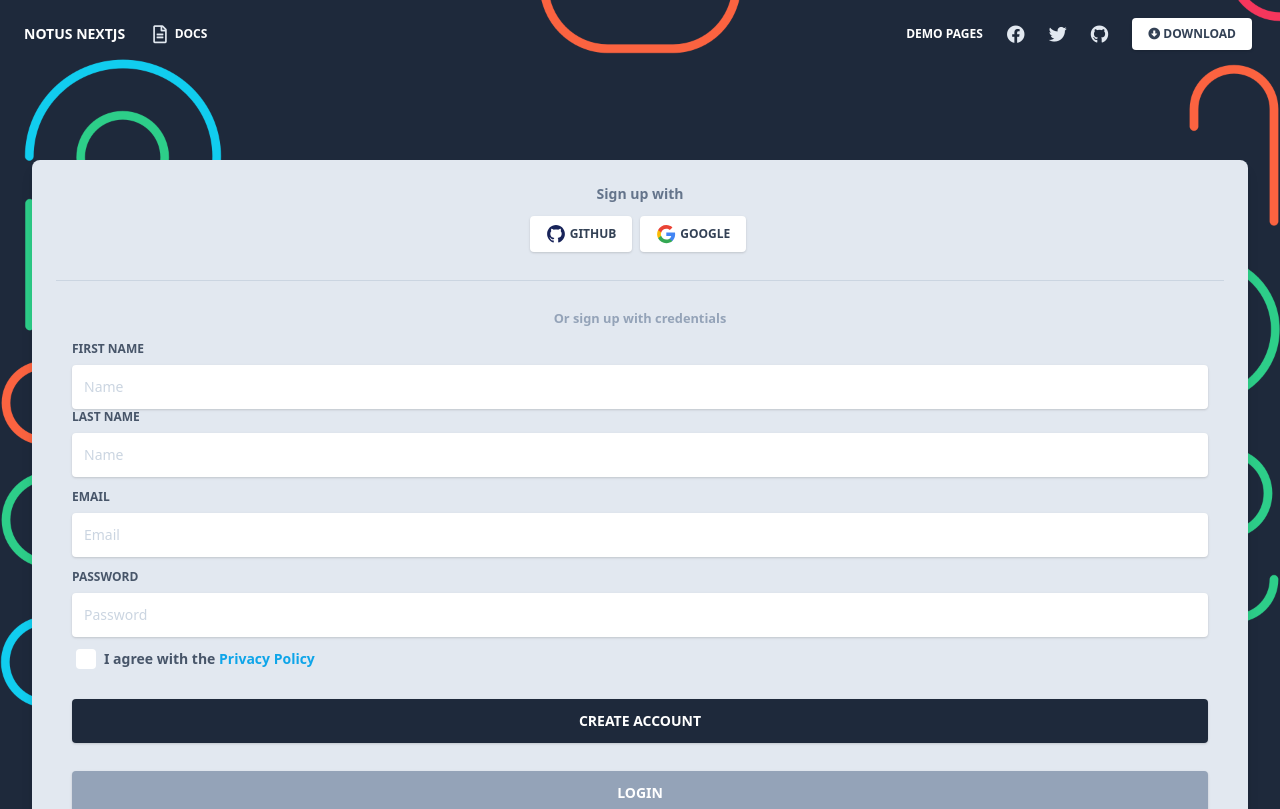
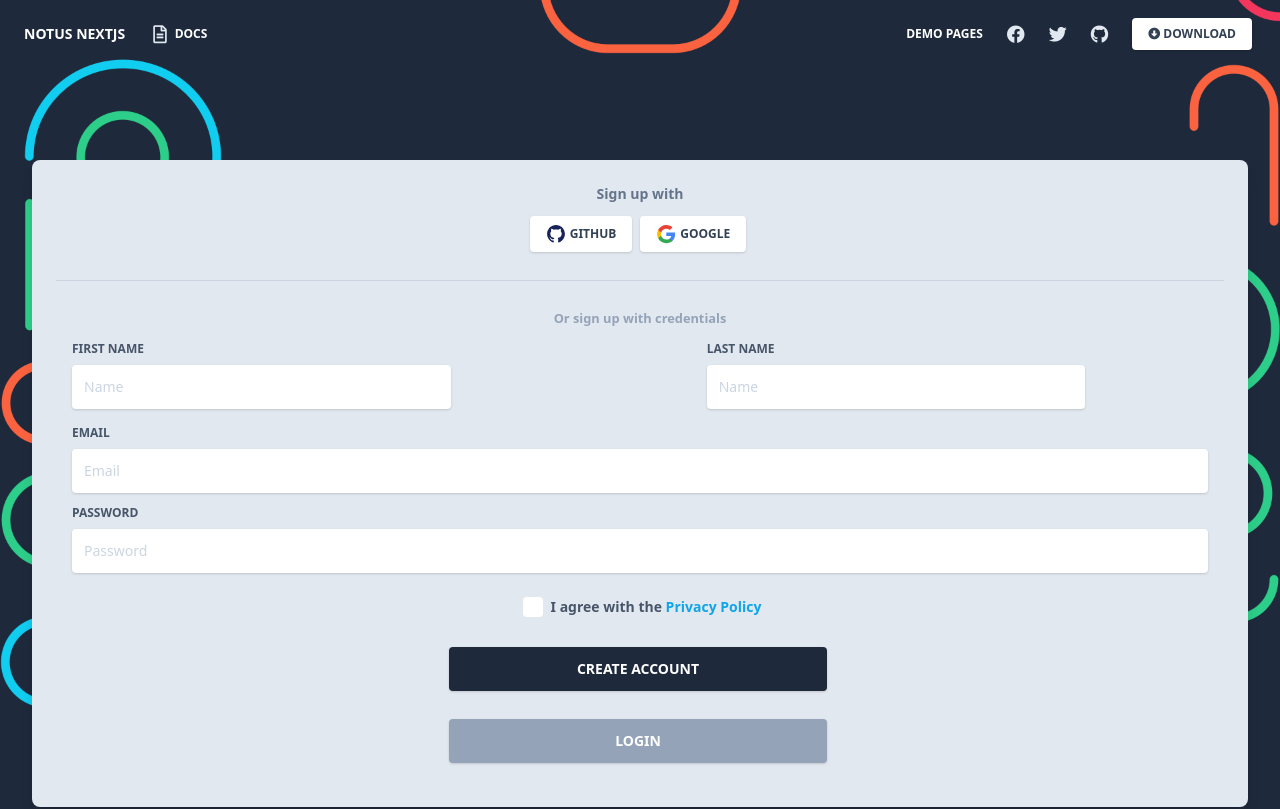
Before and after one commit to MinhNguyenLe/TrungTamTiengAnh, a Next.js app: page /auth/register in a window 1280 px wide. Shown: the top 809 px of the page. Built offline with nearby package versions, Linux system fonts and the light colour scheme.

Commit message:
Update register.js

```diff
--- a/pages/auth/register.js
+++ b/pages/auth/register.js
@@ -41,13 +41,14 @@ export default function Register() {
                   <small>Or sign up with credentials</small>
                 </div>
                 <form>
-                  <div className="relative w-full mb-3">
-                    <ul>
-                      <li>
+                  <div className=" flex flex-wrap" >
+
+                      <div className="md:w-4/12">
+
                         <label
                           className="block uppercase text-blueGray-600 text-xs font-bold mb-2"
                           htmlFor="grid-password"
-                          >
+                        >
                           First Name
                         </label>
                         <input
@@ -55,12 +56,12 @@ export default function Register() {
                           className="border-0 px-3 py-3 placeholder-blueGray-300 text-blueGray-600 bg-white rounded text-sm shadow focus:outline-none focus:ring w-full ease-linear transition-all duration-150"
                           placeholder="Name"
                         />
-                      </li>
-                      <li>
+                      </div>
+                      <div className="md:w-4/12 md:ml-64">
                         <label
                           className="block uppercase text-blueGray-600 text-xs font-bold mb-2"
                           htmlFor="grid-password"
-                          >
+                        >
                           Last Name
                         </label>
                         <input
@@ -68,12 +69,11 @@ export default function Register() {
                           className="border-0 px-3 py-3 placeholder-blueGray-300 text-blueGray-600 bg-white rounded text-sm shadow focus:outline-none focus:ring w-full ease-linear transition-all duration-150"
                           placeholder="Name"
                         />
-                      </li>
-                    </ul>
+                      </div>
 
                   </div>
 
-                  <div className="relative w-full mb-3">
+                  <div className="relative w-full mb-3 mt-4">
                     <label
                       className="block uppercase text-blueGray-600 text-xs font-bold mb-2"
                       htmlFor="grid-password"
@@ -101,8 +101,8 @@ export default function Register() {
                     />
                   </div>
 
-                  <div>
-                    <label className="inline-flex items-center cursor-pointer">
+                  <div className="text-center mt-6 ">
+                    <label className="inline-flex items-center cursor-pointer ">
                       <input
                         id="customCheckLogin"
                         type="checkbox"
@@ -121,24 +121,24 @@ export default function Register() {
                     </label>
                   </div>
 
-                  <div className="text-center mt-6">
+                  <div className="text-center mt-6  ">
                     <button
-                      className="bg-blueGray-800 text-white active:bg-blueGray-600 text-sm font-bold uppercase px-6 py-3 rounded shadow hover:shadow-lg outline-none focus:outline-none mr-1 mb-1 w-full ease-linear transition-all duration-150"
+                      className=" md:w-4/12 bg-blueGray-800 text-white active:bg-blueGray-600 text-sm font-bold uppercase px-6 py-3 rounded shadow hover:shadow-lg outline-none focus:outline-none mr-1 mb-1 w-full ease-linear transition-all duration-150"
                       type="button"
                     >
                       Create Account
                     </button>
                   </div>
 
-                  <div className="text-center mt-6">
-                  <Link href="/auth/login">
-                  <button
-                        className="bg-blueGray-400 text-white active:bg-blueGray-600 text-sm font-bold uppercase px-6 py-3 rounded shadow hover:shadow-lg outline-none focus:outline-none mr-1 mb-1 w-full ease-linear transition-all duration-150"
+                  <div className="text-center mt-6 ">
+                    <Link href="/auth/login">
+                      <button
+                        className="md:w-4/12 bg-blueGray-400 text-white active:bg-blueGray-600 text-sm font-bold uppercase px-6 py-3 rounded shadow hover:shadow-lg outline-none focus:outline-none mr-1 mb-1 w-full ease-linear transition-all duration-150"
                         type="button"
                       >
                         Login
                       </button>
-                  </Link>
+                    </Link>
 
                   </div>
 
```
